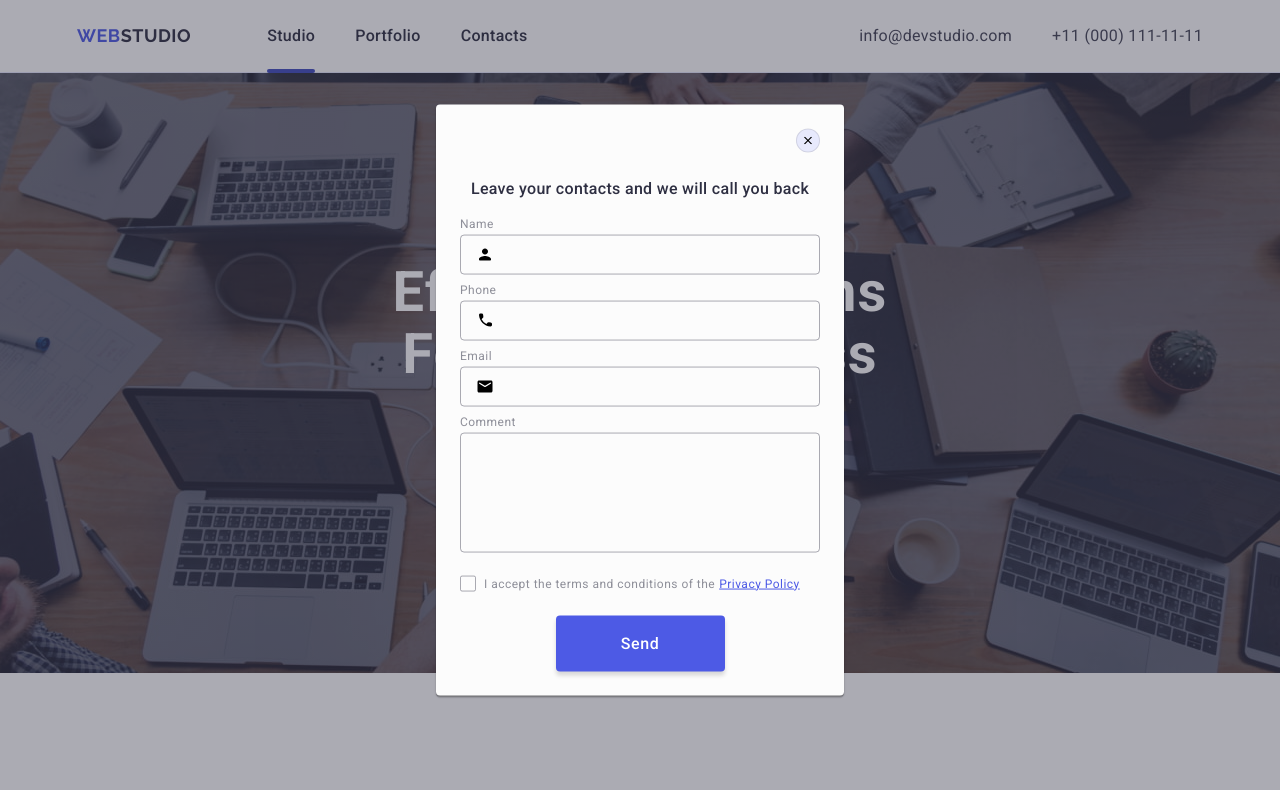
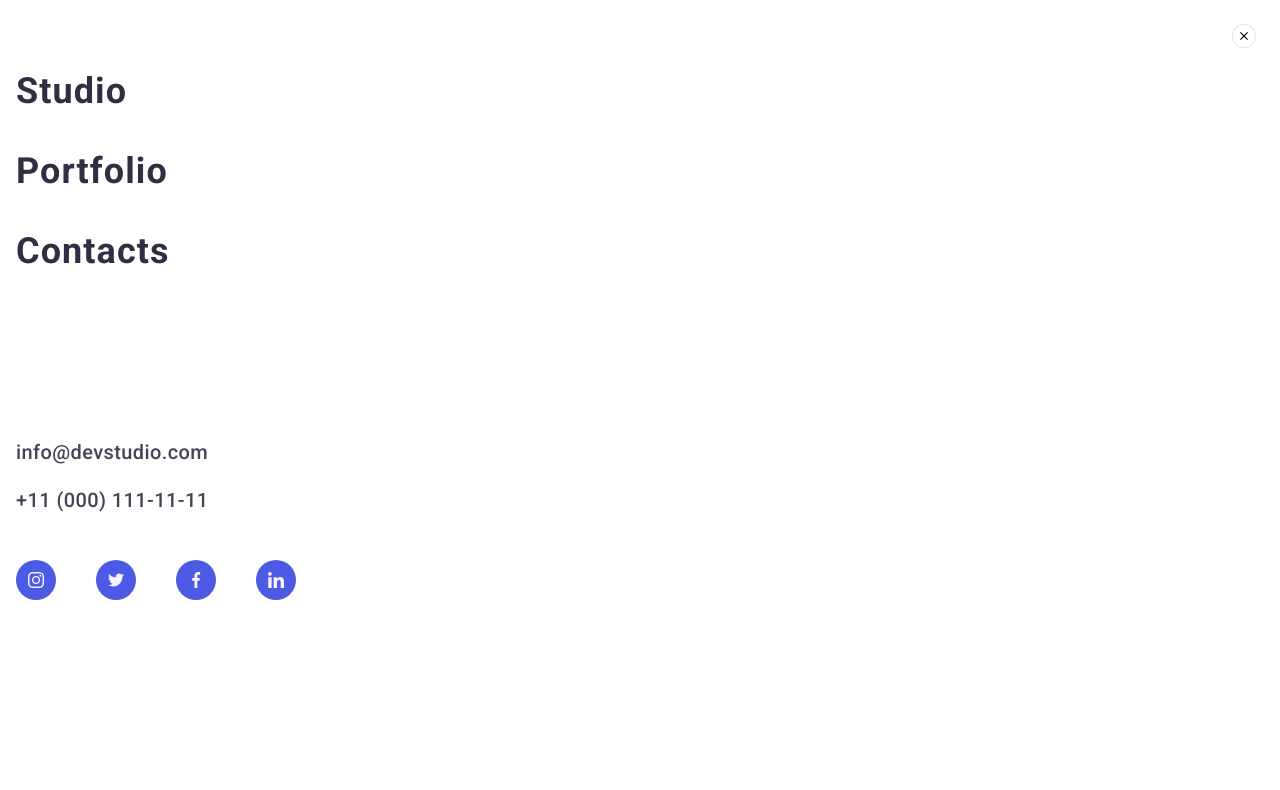
Before and after one commit to curv9d/goit-markup-hw-06, a plain HTML site: page index.html in a window 1280 px wide. Shown: the top 790 px of the page. Drawn offline with nearby package versions, Linux system fonts and the light colour scheme.

Commit message:
mob menu added

```diff
--- a/css/styles.css
+++ b/css/styles.css
@@ -107,6 +107,141 @@ button {
     background-color: transparent;
     cursor: pointer;
     border: none;
+}
+
+                /* MOB MENU */
+
+.mob-menu {
+    position: fixed;
+    top: 0;
+    background-color: #FFFFFF;
+    width: 100%;
+    height: 100vh;
+    padding-top: 72px;
+    padding-left: 16px;
+    padding-bottom: 40px;
+    display: flex;
+    flex-direction: column;
+    overflow: auto;
+    opacity: 0;
+    visibility: hidden;
+    pointer-events: 0;
+}
+
+.mob-menu-close-button {
+    position: absolute;
+    top: 24px;
+    right: 24px;
+    width: 24px;
+    height: 24px;
+    border: 1px solid rgba(0, 0, 0, 0.10);
+    border-radius: 50%;
+    padding: 0;
+    cursor: pointer;
+    background-color: #FFFFFF;
+    display: flex;
+    justify-content: center;
+    align-items: center;
+    transition: background-color 250ms cubic-bezier(0.4, 0, 0.2, 1),
+                border 250ms cubic-bezier(0.4, 0, 0.2, 1);
+}
+
+.mob-menu-close-icon {
+    transition: fill 250ms cubic-bezier(0.4, 0, 0.2, 1);
+}
+
+.mob-menu-close-button:hover,
+.mob-menu-close-button:focus {
+    background-color: #404bbf;
+    border: none;
+}
+
+.mob-menu-close-button:hover .mob-menu-close-icon,
+.mob-menu-close-button:focus .mob-menu-close-icon {
+    fill: #FFFFFF;
+}
+
+.mob-nav-menu {
+    margin-bottom: 168px;
+}
+
+.mob-navigation {
+
+}
+
+.mob-nav-item {
+    color:#2E2F42;
+    font-size: 36px;
+    font-weight: 700;
+    line-height: 1.11;
+    letter-spacing: 0.03em;
+    margin-bottom: 40px;
+    max-width: 160px;
+    transition: color 250ms cubic-bezier(0.4, 0, 0.2, 1);
+}
+
+.mob-nav-item:hover,
+.mob-nav-item:active {
+    color: #404BBF;
+}
+
+.mob-address {
+
+}
+
+.mob-feedback-menu {
+    margin-bottom: 48px;
+}
+
+.mob-feedback-item {
+    color: #434455;
+    font-size: 20px;
+    font-style: normal;
+    font-weight: 500;
+    line-height: 1.2;
+    letter-spacing: 0.02em;
+    margin-bottom: 24px;
+    max-width: 200px;
+    transition: color 250ms cubic-bezier(0.4, 0, 0.2, 1);
+}
+
+.mob-feedback-item:hover,
+.mob-feedback-item:active {
+    color: #404BBF;
+}
+
+.mob-feedback {
+
+}
+
+.mob-menu-soc-link-icon {
+    display: flex;
+    gap: 40px;
+}
+
+.mob-menu-soc-link-icon-item {
+    width: 40px;
+    height: 40px;
+}
+
+.mob-menu-soc-link-icon-link {
+    width: 100%;
+    height: 100%;
+    background-color: #4D5AE5;
+    border-radius: 50%;
+    display: flex;
+    align-items: center;
+    justify-content: center;
+    transition: background-color 250ms cubic-bezier(0.4, 0, 0.2, 1);
+}
+
+.mob-menu-soc-link-icon-svg {
+    fill: #F4F4FD;
+}
+
+.mob-menu-soc-link-icon-link:hover,
+.mob-menu-soc-link-icon-link:focus {
+    background-color: #404bbf;
 }
 
             /* HERO-SECTION */
--- a/index.html
+++ b/index.html
@@ -60,6 +60,64 @@
             <use href="./images/icons.svg#icon-header-menu"></use>
           </svg>
         </button>
+      </div>
+      <div class="mob-menu is-open">
+        <button type="button" class="mob-menu-close-button">
+          <svg class="mob-menu-close-icon" width="8" height="8">
+            <use href="./images/icons.svg#icon-close"></use>
+          </svg>
+        </button>
+        <nav>
+          <ul class="mob-nav-menu">
+            <li class="mob-nav-item">
+              <a class="mob-navigation" href="./index.html">Studio</a>
+            </li>
+            <li class="mob-nav-item"><a class="mob-navigation" href="">Portfolio</a></li>
+            <li class="mob-nav-item"><a class="mob-navigation" href="">Contacts</a></li>
+          </ul>
+        </nav>
+        <address class="mob-address">
+          <ul class="mob-feedback-menu">
+            <li class="mob-feedback-item">
+              <a class="mob-feedback contact" href="mailto:info@devstudio.com"
+                >info@devstudio.com</a
+              >
+            </li>
+            <li class="mob-feedback-item">
+              <a class="mob-feedback contact" href="tel:+110001111111"
+                >+11 (000) 111-11-11</a
+              >
+            </li>
+          </ul>
+        </address>
+        <ul class="mob-menu-soc-link-icon">
+          <li class="mob-menu-soc-link-icon-item">
+            <a href="" class="mob-menu-soc-link-icon-link">
+              <svg width="16" height="16" class="mob-menu-soc-link-icon-svg">
+                <use href="./images/icons.svg#icon-instagram"></use>
+              </svg>
+            </a>
+          </li>
+          <li class="mob-menu-soc-link-icon-item">
+            <a href="" class="mob-menu-soc-link-icon-link">
+              <svg width="16" height="16" class="mob-menu-soc-link-icon-svg">
+                <use href="./images/icons.svg#icon-twitter"></use>
+              </svg>
+            </a>
+          </li>
+          <li class="mob-menu-soc-link-icon-item">
+            <a href="" class="mob-menu-soc-link-icon-link">
+              <svg width="16" height="16" class="mob-menu-soc-link-icon-svg">
+                <use href="./images/icons.svg#icon-facebook"></use>
+              </svg>
+            </a>
+          </li>
+          <li class="mob-menu-soc-link-icon-item">
+            <a href="" class="mob-menu-soc-link-icon-link">
+              <svg width="16" height="16" class="mob-menu-soc-link-icon-svg">
+                <use href="./images/icons.svg#icon-linkedin"></use>
+              </svg>
+            </a>
       </div>
     </header>
 
@@ -533,7 +591,7 @@
 
     <!-- MODAL  -->
 
-    <div class="backdrop is-open">
+    <div class="backdrop">
       <div class="modal-container">
         <button type="button" class="modal-close-button">
           <svg class="modal-close-icon" width="8" height="8">
```
